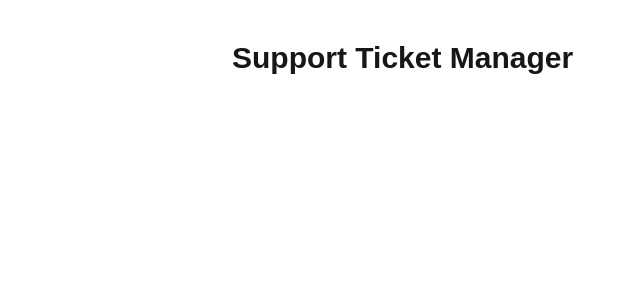
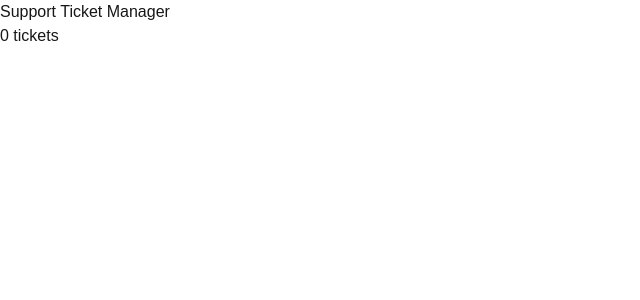
Before and after one commit to emlinem/Mini-Ticketing-System-UI, a Next.js app in the folder mini-ticketing-system-ui/: page / in a window 1280 px wide. Shown: the top 300 px of the page, without its empty margins (0-640 px from the left). Built offline with nearby package versions, Linux system fonts and the light colour scheme.

Commit message:
Add ticket type and state hook

```diff
--- a/mini-ticketing-system-ui/app/page.tsx
+++ b/mini-ticketing-system-ui/app/page.tsx
@@ -1,11 +1,14 @@
-"use client"
+'use client'
+
+import { useTickets } from '@/hooks/useTickets'
 
 export default function Home() {
+  const { tickets } = useTickets()
+
   return (
-    <main className="max-w-4xl mx-auto p-10">
-      <h1 className="text-3xl font-bold">
-        Support Ticket Manager
-      </h1>
+    <main>
+      <h1>Support Ticket Manager</h1>
+      <p>{tickets.length} tickets</p>
     </main>
   )
 }
--- /dev/null
+++ b/mini-ticketing-system-ui/hooks/useTickets.ts
@@ -0,0 +1,36 @@
+'use client'
+
+import { useState } from 'react'
+import { Ticket, TicketStatus } from '@/types/ticket'
+
+export function useTickets() {
+  const [tickets, setTickets] = useState<Ticket[]>([])
+
+  function addTicket(title: string, description: string) {
+    const newTicket: Ticket = {
+      id: crypto.randomUUID(),
+      title,
+      description,
+      status: 'open',
+      createdAt: new Date(),
+      updatedAt: new Date(),
+      assignee: null,
+    }
+
+    setTickets((prev) => [newTicket, ...prev])
+  }
+
+  function updateStatus(id: string, status: TicketStatus) {
+    setTickets((prev) =>
+      prev.map((ticket) =>
+        ticket.id === id ? { ...ticket, status } : ticket
+      )
+    )
+  }
+
+  return {
+    tickets,
+    addTicket,
+    updateStatus,
+  }
+}
--- /dev/null
+++ b/mini-ticketing-system-ui/types/ticket.ts
@@ -0,0 +1,11 @@
+export type TicketStatus = "open" | "in-progress" | "closed";
+
+export interface Ticket {
+  id: string;
+  title: string;
+  description: string;
+  status: TicketStatus;
+  assignee: string | null;
+  createdAt: Date;
+  updatedAt: Date;
+}
```
